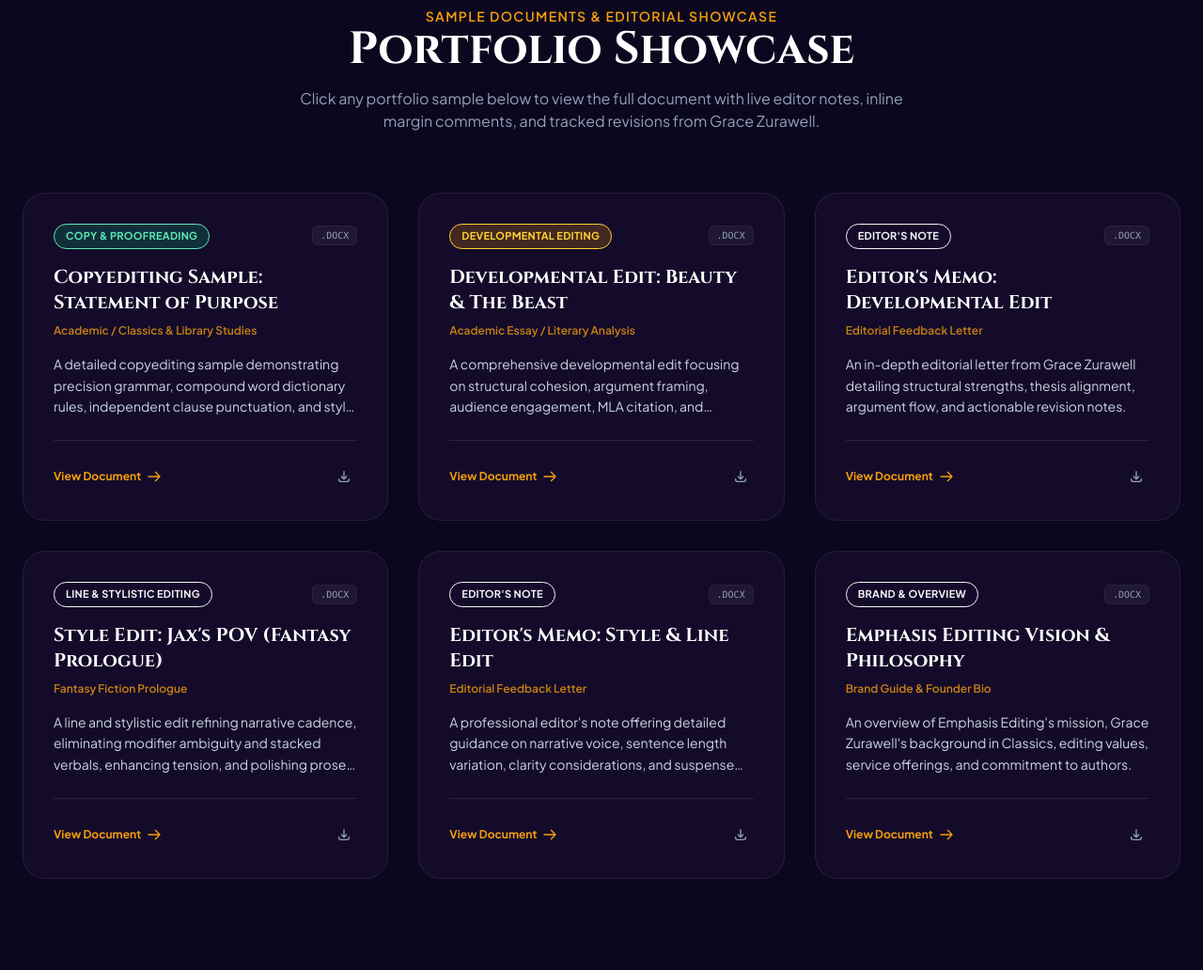
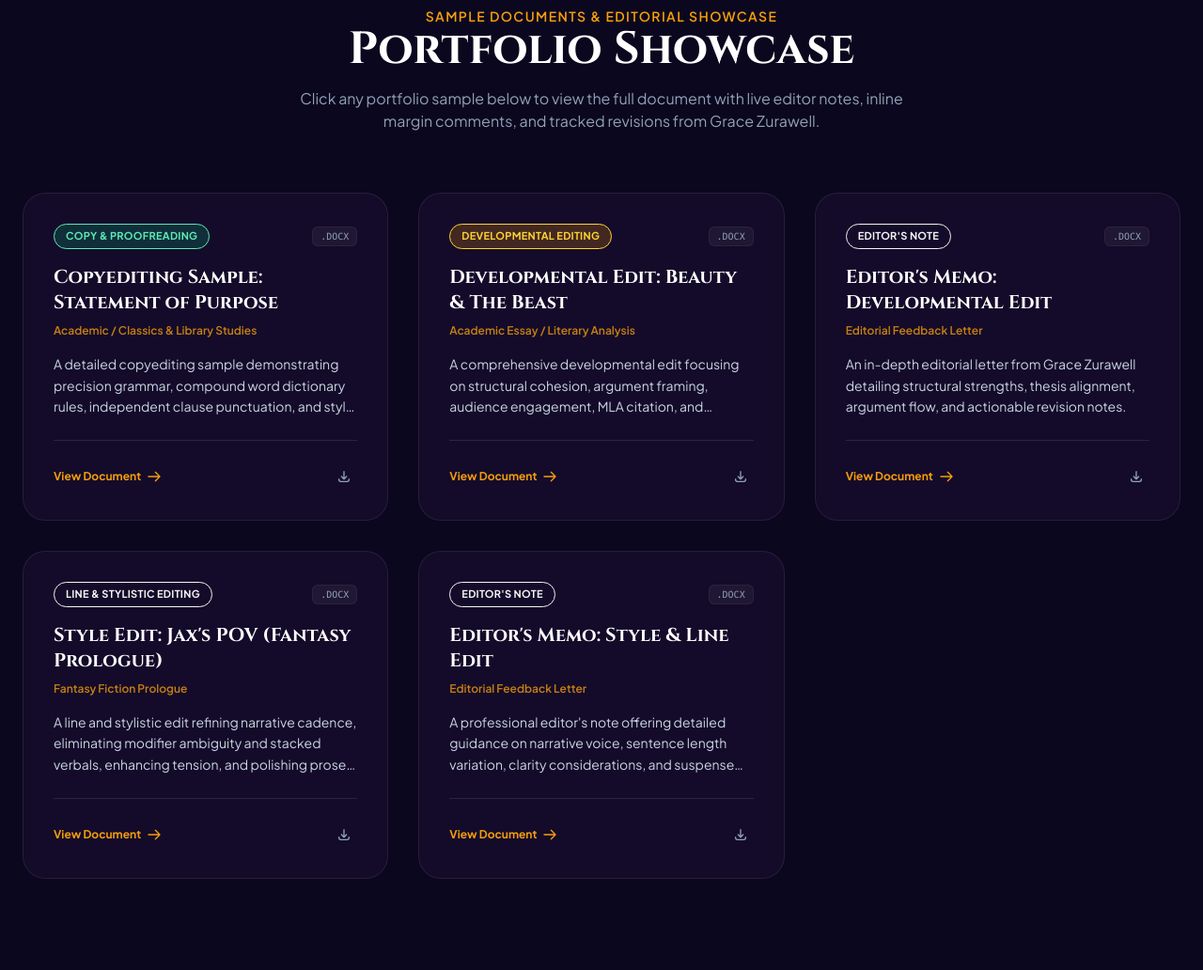
Before and after one commit to RWilhelm-98/spellbound, a Django app: page / in a window 1280 px wide. Shown: the part 3632-4664 px from the top of the page at 94% size. Run offline with Django 5.2, Linux system fonts and the light colour scheme; style sheets or scripts are compiled from the project's sources.

Commit message:
fix: docx viewer links and extra portfolio docx

```diff
--- a/spellbound_project/spellbound/templates/spellbound/index.html
+++ b/spellbound_project/spellbound/templates/spellbound/index.html
@@ -380,28 +380,34 @@
 <!-- Portfolio Section -->
 <section id="portfolio" class="py-24 px-6 max-w-7xl mx-auto space-y-16">
     <div class="text-center space-y-4">
-        <span class="text-sm font-bold text-magic-gold tracking-widest uppercase font-semibold">Sample Documents & Editorial Showcase</span>
+        <span class="text-sm font-bold text-magic-gold tracking-widest uppercase font-semibold">Sample Documents &
+            Editorial Showcase</span>
         <h2 class="font-display text-3xl sm:text-5xl font-bold text-white">Portfolio Showcase</h2>
         <p class="text-slate-400 max-w-2xl mx-auto text-sm sm:text-base">
-            Click any portfolio sample below to view the full document with live editor notes, inline margin comments, and tracked revisions from Grace Zurawell.
+            Click any portfolio sample below to view the full document with live editor notes, inline margin comments,
+            and tracked revisions from Grace Zurawell.
         </p>
     </div>
 
     <div class="grid grid-cols-1 md:grid-cols-2 lg:grid-cols-3 gap-8 mt-12">
         {% for item in portfolio_items %}
-        <div class="glass-panel rounded-3xl p-6 sm:p-8 flex flex-col justify-between border-white/10 glass-card-hover group relative overflow-hidden transition-all duration-300 hover:border-magic-gold/40 hover:shadow-[0_0_30px_rgba(245,158,11,0.15)]">
+        <div
+            class="glass-panel rounded-3xl p-6 sm:p-8 flex flex-col justify-between border-white/10 glass-card-hover group relative overflow-hidden transition-all duration-300 hover:border-magic-gold/40 hover:shadow-[0_0_30px_rgba(245,158,11,0.15)]">
             <div class="space-y-4">
                 <div class="flex items-center justify-between gap-2">
-                    <span class="px-3 py-1 rounded-full text-[11px] font-bold border tracking-wide uppercase {{ item.badge_class }}">
+                    <span
+                        class="px-3 py-1 rounded-full text-[11px] font-bold border tracking-wide uppercase {{ item.badge_class }}">
                         {{ item.category }}
                     </span>
-                    <span class="text-[10px] font-mono text-slate-400 bg-white/5 border border-white/5 px-2 py-0.5 rounded-md">
+                    <span
+                        class="text-[10px] font-mono text-slate-400 bg-white/5 border border-white/5 px-2 py-0.5 rounded-md">
                         .DOCX
                     </span>
                 </div>
 
                 <div class="space-y-2">
-                    <h3 class="font-display text-xl font-bold text-white group-hover:text-magic-gold transition-colors duration-300 leading-snug">
+                    <h3
+                        class="font-display text-xl font-bold text-white group-hover:text-magic-gold transition-colors duration-300 leading-snug">
                         <a href="/portfolio/{{ item.slug }}/" class="focus:outline-none">
                             {{ item.title }}
                         </a>
@@ -415,15 +421,20 @@
             </div>
 
             <div class="pt-6 mt-6 border-t border-white/10 flex items-center justify-between gap-3">
-                <a href="/portfolio/{{ item.slug }}/" class="text-xs font-bold text-magic-gold group-hover:text-white inline-flex items-center gap-1.5 transition-colors">
+                <a href="/portfolio/{{ item.slug }}/"
+                    class="text-xs font-bold text-magic-gold group-hover:text-white inline-flex items-center gap-1.5 transition-colors">
                     <span>View Document</span>
-                    <svg class="w-4 h-4 transform group-hover:translate-x-1 transition-transform" fill="none" stroke="currentColor" viewBox="0 0 24 24">
-                        <path stroke-linecap="round" stroke-linejoin="round" stroke-width="2" d="M14 5l7 7m0 0l-7 7m7-7H3"></path>
+                    <svg class="w-4 h-4 transform group-hover:translate-x-1 transition-transform" fill="none"
+                        stroke="currentColor" viewBox="0 0 24 24">
+                        <path stroke-linecap="round" stroke-linejoin="round" stroke-width="2"
+                            d="M14 5l7 7m0 0l-7 7m7-7H3"></path>
                     </svg>
                 </a>
-                <a href="{% static 'portfoliofiles/' %}{{ item.filename }}" download title="Download raw .docx file" class="text-slate-400 hover:text-magic-gold p-1.5 rounded-lg hover:bg-white/5 transition-colors">
+                <a href="{% static 'portfoliofiles/' %}{{ item.filename }}" download title="Download raw .docx file"
+                    class="text-slate-400 hover:text-magic-gold p-1.5 rounded-lg hover:bg-white/5 transition-colors">
                     <svg class="w-4 h-4" fill="none" stroke="currentColor" viewBox="0 0 24 24">
-                        <path stroke-linecap="round" stroke-linejoin="round" stroke-width="2" d="M4 16v1a3 3 0 003 3h10a3 3 0 003-3v-1m-4-4l-4 4m0 0l-4-4m4 4V4"></path>
+                        <path stroke-linecap="round" stroke-linejoin="round" stroke-width="2"
+                            d="M4 16v1a3 3 0 003 3h10a3 3 0 003-3v-1m-4-4l-4 4m0 0l-4-4m4 4V4"></path>
                     </svg>
                 </a>
             </div>
@@ -791,7 +802,7 @@
                     <circle class="opacity-25" cx="12" cy="12" r="10" stroke="currentColor" stroke-width="4"></circle>
                     <path class="opacity-75" fill="currentColor" d="M4 12a8 8 0 018-8V0C5.373 0 0 5.373 0 12h4zm2 5.291A7.962 7.962 0 014 12H0c0 3.042 1.135 5.824 3 7.938l3-2.647z"></path>
                 </svg>
-                <span>Casting Summoning Spell...</span>
+                <span>Submitting...</span>
             `;
 
             // Reset status message
@@ -822,7 +833,7 @@
                         return response.json();
                     } else {
                         // Netlify Forms returns HTML pages or other responses, so we mock a standard success response
-                        return { status: "success", message: "Your summoning scroll has been sent! We will return to you within one moon cycle (or 2 business days)." };
+                        return { status: "success", message: "Your contact submission has been sent! We will return to you shorty." };
                     }
                 })
                 .then(data => {
--- a/spellbound_project/spellbound/tests.py
+++ b/spellbound_project/spellbound/tests.py
@@ -100,7 +100,7 @@ class PortfolioDocTests(TestCase):
         self.assertEqual(response.status_code, 200)
         self.assertIn('portfolio_items', response.context)
         items = response.context['portfolio_items']
-        self.assertGreaterEqual(len(items), 6)
+        self.assertGreaterEqual(len(items), 5)
 
     def test_view_valid_portfolio_document(self):
         """GET request to valid portfolio doc route renders document_viewer template."""
--- a/spellbound_project/templates/base.html
+++ b/spellbound_project/templates/base.html
@@ -26,7 +26,7 @@
         <div
             class="navbar glass-panel border-b border-white/5 px-4 md:px-8 py-3 flex justify-between items-center transition-all duration-300">
             <div class="flex-1">
-                <a href="#hero"
+                <a href="/#hero"
                     class="font-display text-2xl font-bold tracking-wider text-transparent bg-clip-text bg-gradient-to-r from-magic-gold via-yellow-200 to-magic-gold-light gold-text-glow flex items-center gap-2">
                     <svg class="w-6 h-6 text-magic-gold animate-pulse" fill="none" stroke="currentColor"
                         viewBox="0 0 24 24" xmlns="http://www.w3.org/2000/svg">
@@ -41,17 +41,17 @@
             <!-- Desktop Navigation Links -->
             <div class="hidden lg:flex flex-none items-center gap-8">
                 <ul class="flex gap-6 text-sm font-semibold tracking-wide text-slate-300">
-                    <li><a href="#philosophy"
+                    <li><a href="/#philosophy"
                             class="hover:text-magic-gold transition-colors duration-200">Philosophy</a></li>
-                    <li><a href="#services" class="hover:text-magic-gold transition-colors duration-200">Services</a>
+                    <li><a href="/#services" class="hover:text-magic-gold transition-colors duration-200">Services</a>
                     </li>
-                    <li><a href="#portfolio" class="hover:text-magic-gold transition-colors duration-200">Portfolio</a>
+                    <li><a href="/#portfolio" class="hover:text-magic-gold transition-colors duration-200">Portfolio</a>
                     </li>
-                    <li><a href="#pricing" class="hover:text-magic-gold transition-colors duration-200">Pricing
+                    <li><a href="/#pricing" class="hover:text-magic-gold transition-colors duration-200">Pricing
                             Calculator</a></li>
-                    <li><a href="#contact" class="hover:text-magic-gold transition-colors duration-200">Contact</a></li>
+                    <li><a href="/#contact" class="hover:text-magic-gold transition-colors duration-200">Contact</a></li>
                 </ul>
-                <a href="#contact"
+                <a href="/#contact"
                     class="btn btn-sm border-magic-gold/40 hover:border-magic-gold bg-magic-indigo/40 hover:bg-magic-indigo text-magic-gold hover:text-white rounded-full transition-all duration-300 shadow-[0_0_15px_rgba(245,158,11,0.15)] hover:shadow-[0_0_20px_rgba(245,158,11,0.3)] px-5">
                     Free Sample Edit
                 </a>
@@ -67,12 +67,12 @@
                 </label>
                 <ul tabindex="0"
                     class="menu menu-sm dropdown-content mt-3 z-[1] p-3 shadow-lg glass-panel rounded-box w-52 text-slate-200 gap-2 border border-white/10">
-                    <li><a href="#philosophy" class="hover:text-magic-gold py-2">Philosophy</a></li>
-                    <li><a href="#services" class="hover:text-magic-gold py-2">Services</a></li>
-                    <li><a href="#portfolio" class="hover:text-magic-gold py-2">Portfolio</a></li>
-                    <li><a href="#pricing" class="hover:text-magic-gold py-2">Pricing Calculator</a></li>
-                    <li><a href="#contact" class="hover:text-magic-gold py-2">Contact</a></li>
-                    <li class="mt-2"><a href="#contact"
+                    <li><a href="/#philosophy" class="hover:text-magic-gold py-2">Philosophy</a></li>
+                    <li><a href="/#services" class="hover:text-magic-gold py-2">Services</a></li>
+                    <li><a href="/#portfolio" class="hover:text-magic-gold py-2">Portfolio</a></li>
+                    <li><a href="/#pricing" class="hover:text-magic-gold py-2">Pricing Calculator</a></li>
+                    <li><a href="/#contact" class="hover:text-magic-gold py-2">Contact</a></li>
+                    <li class="mt-2"><a href="/#contact"
                             class="bg-magic-gold text-magic-deep hover:bg-white font-bold text-center rounded-full py-2">Free
                             Sample Edit</a></li>
                 </ul>
@@ -91,7 +91,7 @@
             <div class="max-w-7xl mx-auto grid grid-cols-1 md:grid-cols-4 gap-10">
                 <!-- Branding Col -->
                 <div class="md:col-span-2">
-                    <a href="#hero"
+                    <a href="/#hero"
                         class="font-display text-2xl font-bold tracking-wider text-transparent bg-clip-text bg-gradient-to-r from-magic-gold to-magic-gold-light gold-text-glow flex items-center gap-2 mb-4">
                         <svg class="w-5 h-5 text-magic-gold" fill="none" stroke="currentColor" viewBox="0 0 24 24"
                             xmlns="http://www.w3.org/2000/svg">
@@ -134,17 +134,18 @@
                 <div>
                     <h4 class="font-display text-base font-bold text-white tracking-wider mb-4">Navigations</h4>
                     <ul class="space-y-2 text-sm text-slate-400">
-                        <li><a href="#hero" class="hover:text-magic-gold transition-colors duration-150">Home</a></li>
-                        <li><a href="#philosophy"
+                        <li><a href="/#hero" class="hover:text-magic-gold transition-colors duration-150">Home</a></li>
+                        <li><a href="/#philosophy"
                                 class="hover:text-magic-gold transition-colors duration-150">Philosophy</a></li>
-                        <li><a href="#services"
+                        <li><a href="/#services"
                                 class="hover:text-magic-gold transition-colors duration-150">Services</a></li>
-                        <li><a href="#portfolio"
+                        <li><a href="/#portfolio"
                                 class="hover:text-magic-gold transition-colors duration-150">Portfolio</a></li>
-                        <li><a href="#pricing" class="hover:text-magic-gold transition-colors duration-150">Pricing
+                        <li><a href="/#pricing" class="hover:text-magic-gold transition-colors duration-150">Pricing
                                 Calculator</a></li>
                     </ul>
                 </div>
+
 
                 <!-- Contact Info Col -->
                 <div>
```
Also changed, not shown: spellbound_project/spellbound/docx_parser.py (+0 -13 lines).
